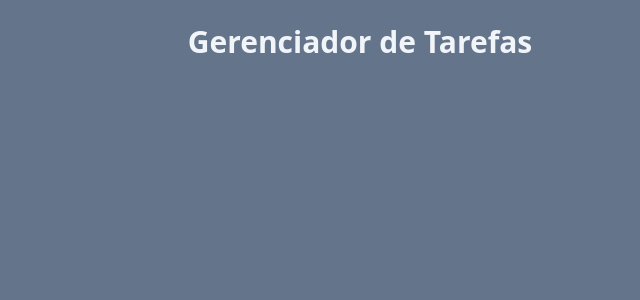
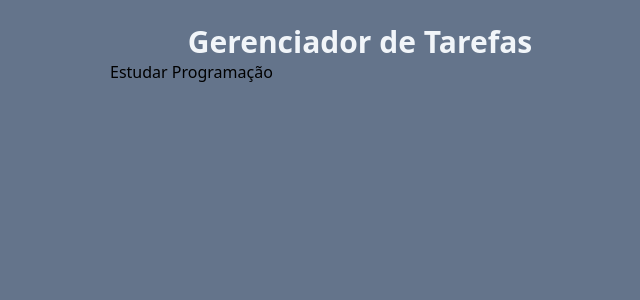
Before and after one commit to lucamartinsb/React, a React (Vite) app: page / in a window 1280 px wide. Shown: the top 300 px of the page, without its empty margins (280-920 px from the left). Built offline with nearby package versions, Linux system fonts and the light colour scheme.

Commit message:
adicionando hook tasks no componente app e props no compnente tasks

```diff
--- a/src/App.tsx
+++ b/src/App.tsx
@@ -1,8 +1,36 @@
+import { useState } from "react";
+import Tasks from "./components/Tasks";
+import AddTask from "./components/AddTasks";
+
 function App() {
+  /*Adicionando Hook. Serve para guardar estados/efeitos da aplicação para usar ou reutilizar em componentes.
+  Elimita a necessidade de utilizar classes, facilita a organização e manutençao de forma mais simples.*/
+  const [tasks, setTask] = useState([
+    {
+      id: 1,
+      title: "Estudar Programação",
+      description: "Estudar programaçãop para se tornar um dev full-stack",
+      isCompleted: false
+    },
+    {
+      id: 2,
+      title: "Estudar Inglês",
+      description: "Estudar ingles para trabalhar pro exterior",
+      isCompleted: false
+    },
+    {
+      id: 3,
+      title: "Fazer academia",
+      description: "Fazer academia pra ficar forte e saudável",
+      isCompleted: false
+    }
+  ]);
   return (
     <div className="w-screen h-screen bg-slate-500 flex justify-center p-6">
       <div className="w-[500px]">
         <h1 className="text-3xl text-slate-100 font-bold text-center">Gerenciador de Tarefas</h1>
+      <Tasks tasks={tasks}/> {/* A prop (tasks) será o state {tasks}.
+      Tudo que eu passar dentro da tag do componente, eu terei acesso lá no componente.tsx*/}
       </div>
     </div>
   );
--- a/src/components/Tasks.tsx
+++ b/src/components/Tasks.tsx
@@ -1,7 +1,10 @@
-function Tasks() {
-return (
-    <h1>Tarefas</h1>
-)
+function Tasks(props) {
+  /*
+    Props (properties) são um mecanismo fundamental para passar dados de um componente pai para um componente filho.
+    São como parametros de uma função, mas para componentes React.
+    Props servem para:
+    - Passar dados de um pai para um filho. - Reusabilidade de componentes. - Comunicação unidirecional. - Personalização de componentes. - Renderização condicional. */
+  return <h1>{props.tasks[0].title}</h1>;
 }
 
-export default Tasks
+export default Tasks;
```
